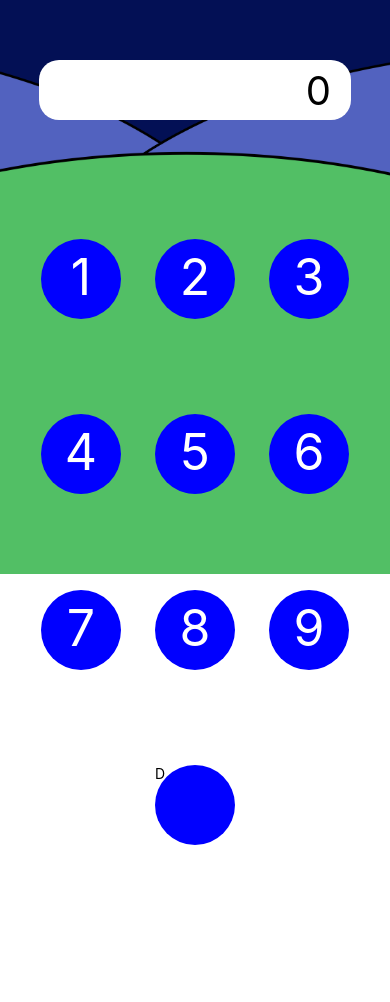
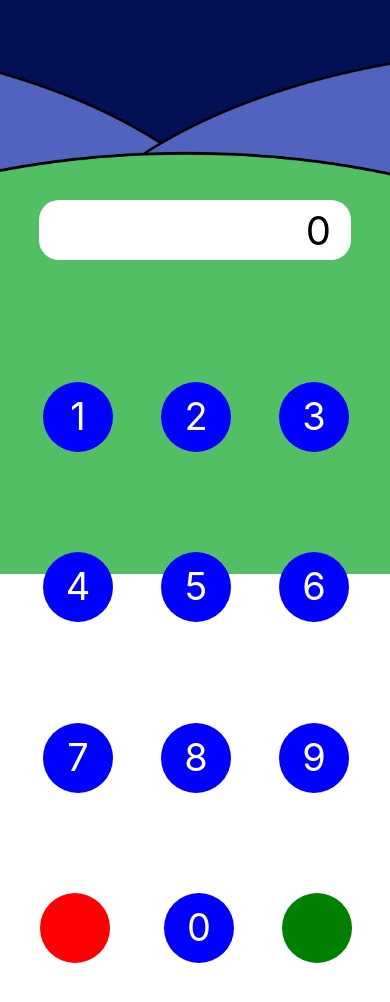
Before and after one commit to probablynotryan/SheepCounter, a React Native app: screen / in a window 390 px wide. Shown: the part 270-1272 px from the top of the page. Before the commit the page ends 1194 px from the top, so only its background shows below. Built offline with nearby package versions, Linux system fonts and the light colour scheme.

Commit message:
added add/subtract functionality, some resizing

```diff
--- a/App.js
+++ b/App.js
@@ -18,7 +18,7 @@ export default class App extends React.Component {
 
   handleCalculatorAdd = (input) => { this.setState(prevState => {
     if (prevState.inputField.length > 12) return;
-    if (prevState.inputField === '0') return {inputField: input};
+    if (prevState.inputField === '0') return {inputField: input.toString()};
     let newNumber = prevState.inputField + input.toString();
     return ({inputField: newNumber})
   })
--- a/Calculator.jsx
+++ b/Calculator.jsx
@@ -16,8 +16,12 @@ export default function Calculator(props) {
           <Text style={calculatorStyles.pressableText}>{number}</Text>
         </Pressable>
         )}
-        <Pressable key={10} style={calculatorStyles.pressable} onPress={() => props.subtractNumber()}>
-        <Text>D</Text>
+        <Pressable key={10} style={calculatorStyles.pressableDelete} onPress={() => props.subtractNumber()}>
+        </Pressable>
+        <Pressable key={0} style={calculatorStyles.pressable} onPress={() => props.addNumber(0)}>
+          <Text style={calculatorStyles.pressableText}>0</Text>
+        </Pressable>
+        <Pressable key={11} style={calculatorStyles.pressableSubmit} onPress={() => props.subtractNumber()}>
         </Pressable>
       </View>
    );
@@ -40,21 +44,41 @@ const calculatorStyles = StyleSheet.create({
     flexWrap: 'wrap',
     flexDirection: 'row',
     position: 'relative',
-    top: 350,
+    top: 490,
     justifyContent: 'center'
   },
   pressable: {
-    margin: 17,
+    marginRight: 23,
+    marginLeft: 25,
+    marginBottom: 19,
     backgroundColor: 'blue',
-    width: 80,
-    height: 80,
+    width: 70,
+    height: 70,
     borderRadius: 40
   },
+  pressableSubmit: {
+    marginRight: 23,
+    marginLeft: 25,
+    marginBottom: 19,
+    backgroundColor: 'green',
+    width: 70,
+    height: 70,
+    borderRadius: 40
+  },
+  pressableDelete: {
+    marginRight: 29,
+    marginLeft: 25,
+    marginBottom: 19,
+      backgroundColor: 'red',
+      width: 70,
+      height: 70,
+      borderRadius: 40
+    },
   pressableText: {
-    fontSize: 50,
+    fontSize: 38,
     textAlign: 'center',
     alignItems: 'center',
-    top: 8,
+    top: 11,
     color: 'white'
   },
   inputText: {
```
